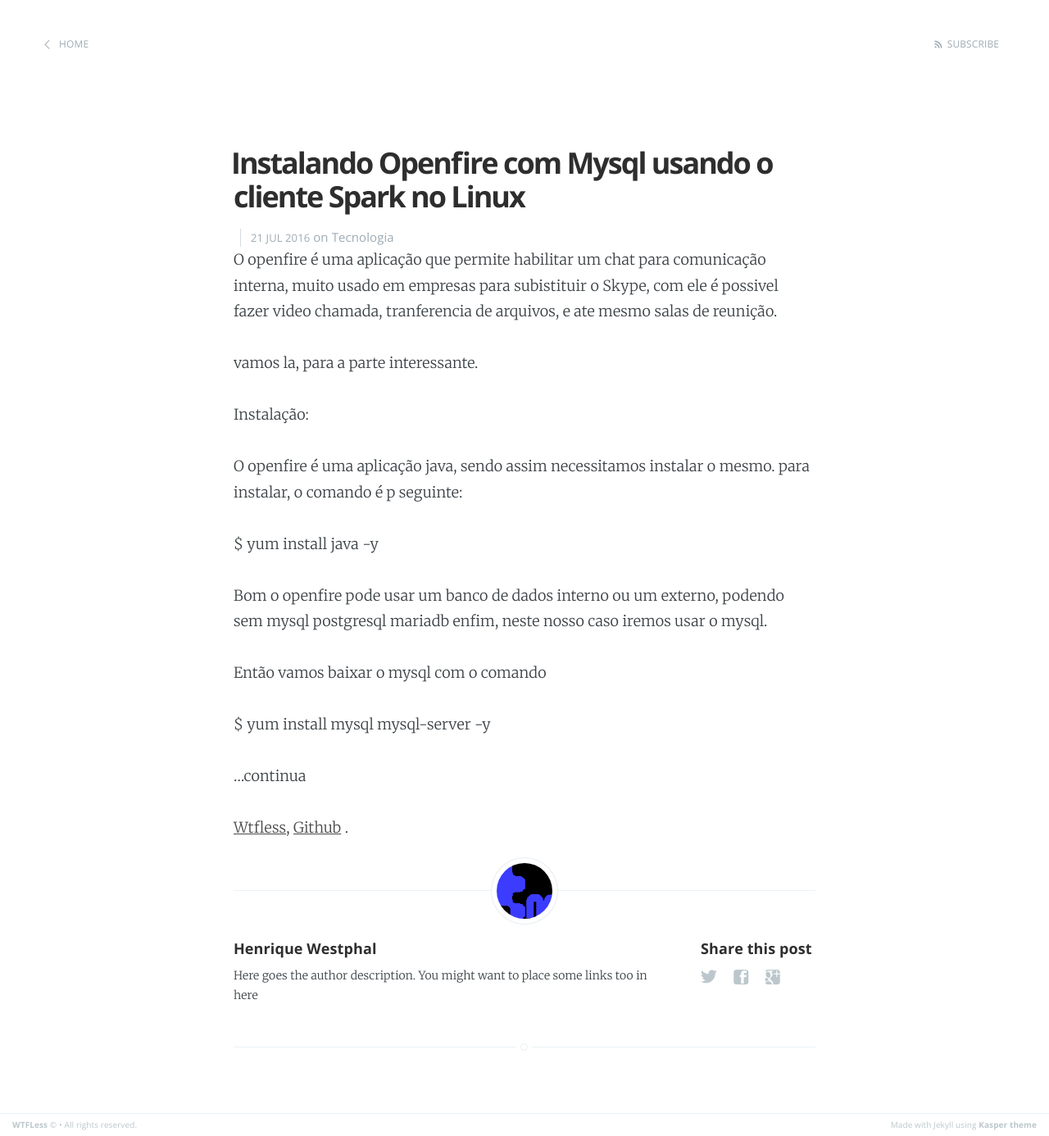
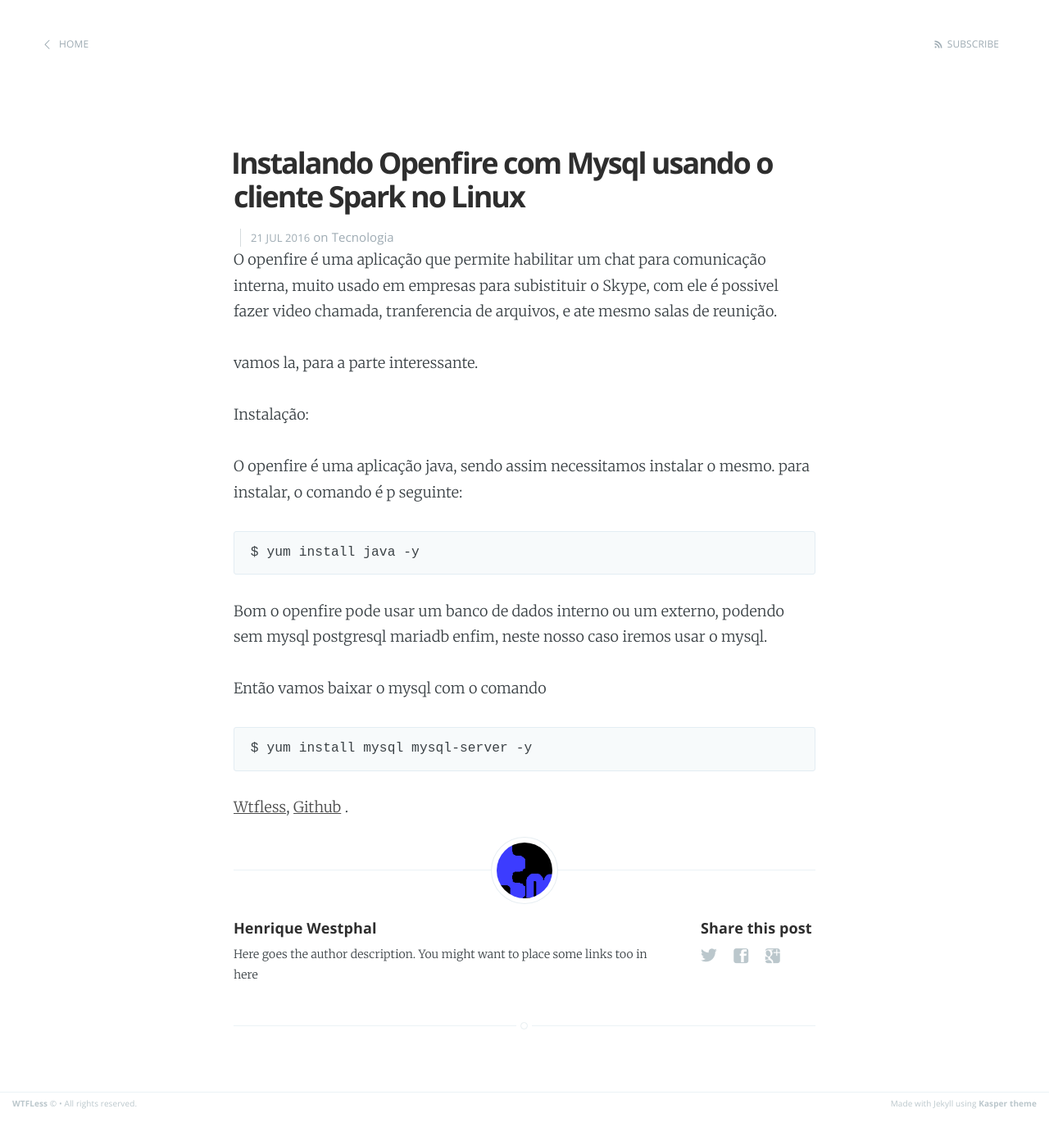
Before and after one commit to WTFLess/wtfless.github.io, a Jekyll site: the page built from _posts/2016-07-21-openfire-linux-spark.markdown, in a window 1280 px wide. Shown: the whole page at 82% size. Built offline with Jekyll 4.4.1, drawn with Linux system fonts in a browser that asks for light colours; after the commit the page ends 1361 px from its top, so only the background shows below that.

```diff
--- a/_posts/2016-07-21-openfire-linux-spark.markdown
+++ b/_posts/2016-07-21-openfire-linux-spark.markdown
@@ -13,16 +13,20 @@ Instalação:
 
 O openfire é uma aplicação java, sendo assim necessitamos instalar o mesmo. para instalar, o comando é p seguinte:
 
-$ yum install java -y
+{% highlight linux %} $ yum install java -y
+
+{% endhighlight %}
 
 Bom o openfire pode usar um banco de dados interno ou um externo, podendo sem mysql postgresql mariadb enfim,
 neste nosso caso iremos usar o mysql.
 
 Então vamos baixar o mysql com o comando
 
-$ yum install mysql mysql-server -y
+{% highlight linux %} $ yum install mysql mysql-server -y
 
-...continua
+{% endhighlight %}
+
+
 
    [Wtfless], [Github] .
 
```
